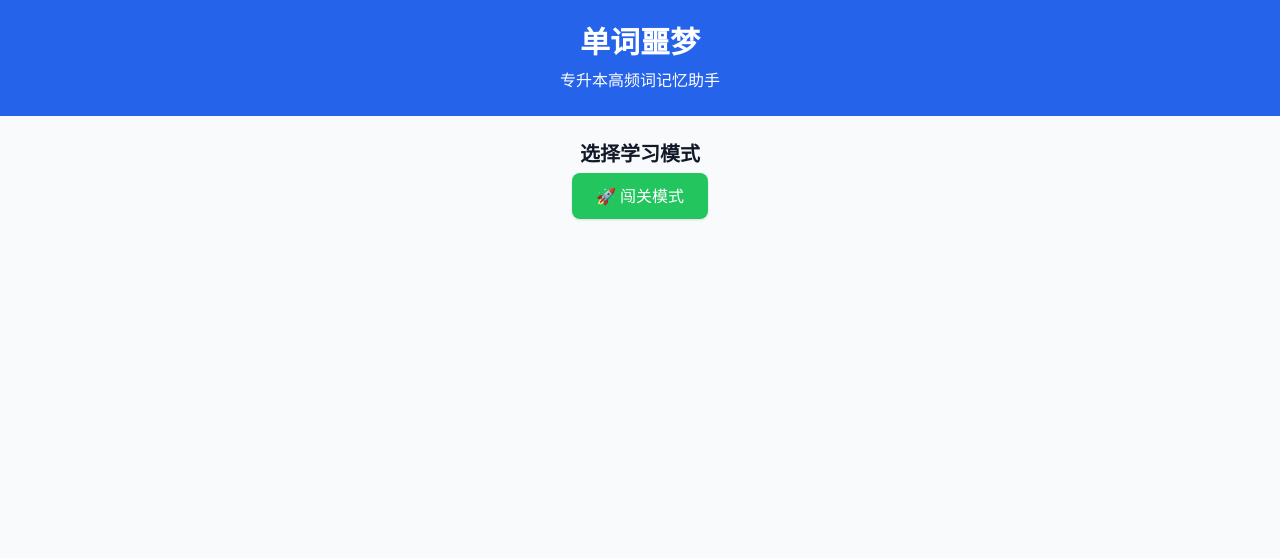
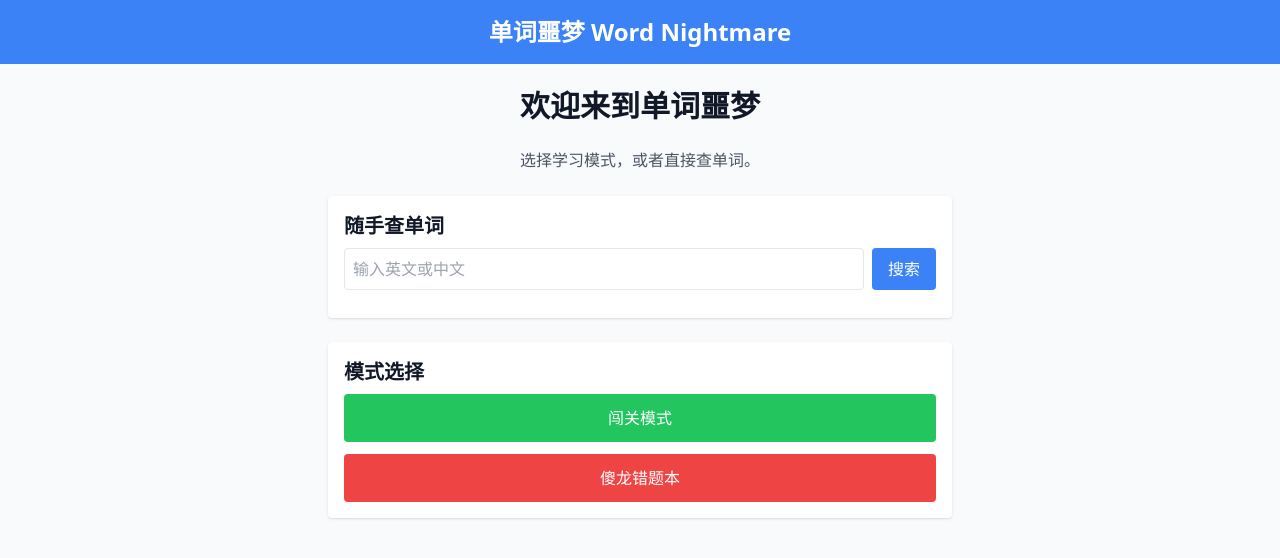
Before and after one commit to xingheng123/word-nightmare, a website: page public/index.html in a window 1280 px wide. Drawn offline with nearby package versions, Linux system fonts and the light colour scheme.

Commit message:
Update index.html

```diff
--- a/public/index.html
+++ b/public/index.html
@@ -1,24 +1,56 @@
 <!DOCTYPE html>
 <html lang="zh">
 <head>
-  <meta charset="UTF-8" />
-  <meta name="viewport" content="width=device-width, initial-scale=1.0" />
+  <meta charset="UTF-8">
   <title>单词噩梦 - 首页</title>
   <script src="https://cdn.tailwindcss.com"></script>
 </head>
-<body class="bg-gray-50 text-gray-900">
-  <header class="p-6 bg-blue-600 text-white text-center">
-    <h1 class="text-3xl font-bold">单词噩梦</h1>
-    <p class="mt-2">专升本高频词记忆助手</p>
+<body class="bg-gray-50 text-gray-900 font-sans">
+  <header class="bg-blue-500 text-white p-4 text-center text-2xl font-bold">
+    单词噩梦 Word Nightmare
   </header>
 
-  <main class="p-6 text-center">
-    <h2 class="text-xl font-semibold mb-4">选择学习模式</h2>
-    <div class="space-x-4">
-      <a href="/challenge.html" class="px-6 py-3 bg-green-500 text-white rounded-lg shadow hover:bg-green-600">
-        🚀 闯关模式
-      </a>
-    </div>
+  <main class="p-6 max-w-2xl mx-auto space-y-6">
+    <h1 class="text-3xl font-bold text-center">欢迎来到单词噩梦</h1>
+    <p class="text-center text-gray-600">选择学习模式，或者直接查单词。</p>
+
+    <!-- 🔍 搜索框 -->
+    <section class="bg-white shadow rounded p-4">
+      <h2 class="text-xl font-semibold mb-2">随手查单词</h2>
+      <div class="flex space-x-2">
+        <input id="searchInput" type="text" placeholder="输入英文或中文"
+          class="flex-1 border rounded p-2">
+        <button onclick="searchWord()"
+          class="bg-blue-500 text-white px-4 py-2 rounded">搜索</button>
+      </div>
+      <p id="searchResult" class="mt-3 text-gray-700"></p>
+    </section>
+
+    <!-- 🎮 模式选择 -->
+    <section class="bg-white shadow rounded p-4">
+      <h2 class="text-xl font-semibold mb-2">模式选择</h2>
+      <div class="flex flex-col space-y-3">
+        <a href="challenge.html"
+           class="bg-green-500 text-white p-3 rounded text-center hover:bg-green-600">闯关模式</a>
+        <a href="wrong.html"
+           class="bg-red-500 text-white p-3 rounded text-center hover:bg-red-600">傻龙错题本</a>
+      </div>
+    </section>
   </main>
+
+  <script>
+    async function searchWord() {
+      const q = document.getElementById("searchInput").value.trim();
+      if (!q) return alert("请输入要查询的单词或词语！");
+      try {
+        const res = await fetch(`/api/baiduTranslate?q=${encodeURIComponent(q)}`);
+        const data = await res.json();
+        document.getElementById("searchResult").innerText =
+          data?.trans_result?.[0]?.dst || "未找到结果";
+      } catch (e) {
+        document.getElementById("searchResult").innerText = "查询失败，请稍后再试。";
+      }
+    }
+  </script>
 </body>
 </html>
```
